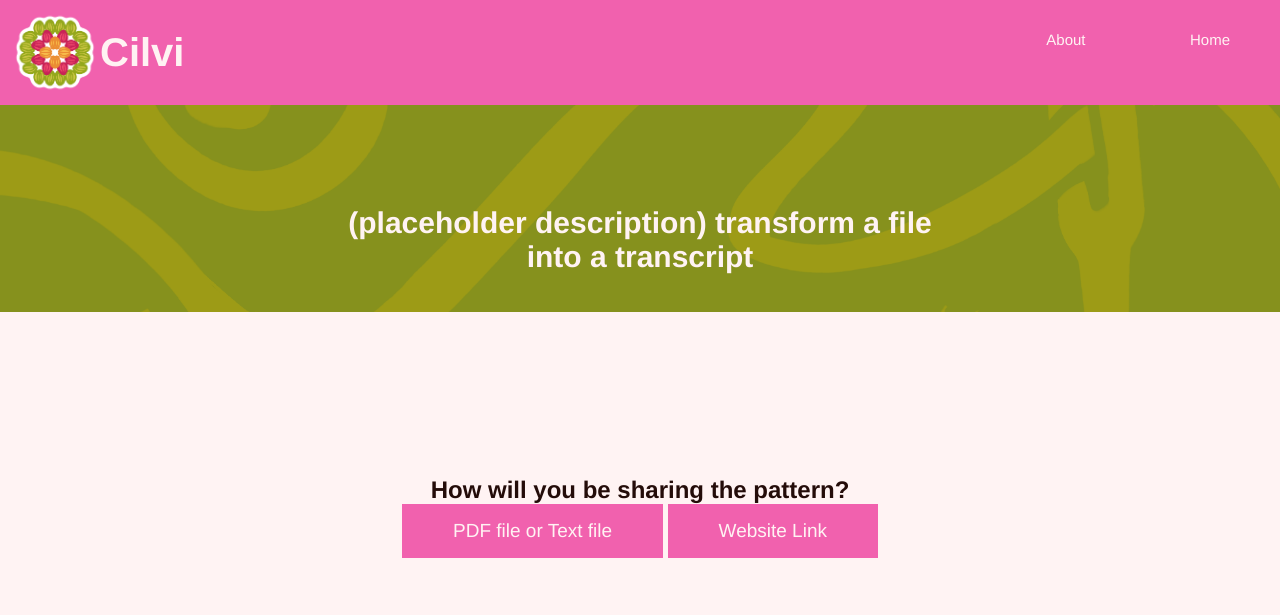
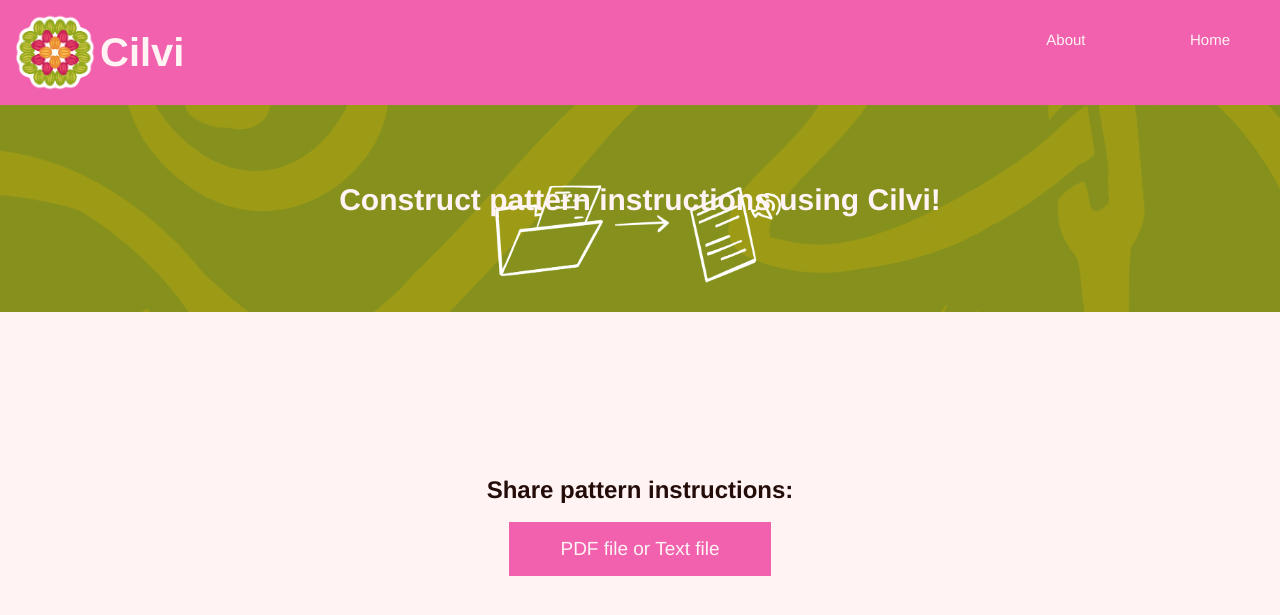
Before and after one commit to AbigailEckstein/NS2025Crochet, a Django app: page / in a window 1280 px wide. Shown: the top 615 px of the page. Run offline with Django 5.2, Linux system fonts and the light colour scheme.

Commit message:
yay styling

```diff
--- a/static/css/stylesheet.css
+++ b/static/css/stylesheet.css
@@ -31,17 +31,26 @@ img {
 
 .overlay-img{
      position: absolute;
-      top: 50%;
+      top: 30%;
       left: 50%;
       transform: translate(-50%, -50%);
     width: 50%;
-    height: 50%;
+    height: 30%;
 
+}
+
+.overlay-img-index{
+    position: absolute;
+      top: 70%;
+      left: 50%;
+      transform: translate(-50%, -50%);
+    width: 25%;
 }
 
 .image-container {
       position: relative;
     width: 100%;
+    height: 90%
 
     }
 
@@ -67,7 +76,7 @@ h2 {
 }
 
 h3 {
-    top: 30%;
+    top: 25%;
     left: 50%;
     transform: translate(-50%, -50%);
     position: absolute;
--- a/templates/about.html
+++ b/templates/about.html
@@ -35,8 +35,9 @@
     </div>
 <div style="text-align: center;">
     <h3 class = h3> About </h3>
-    <p class = h3 style = "font-size: 24px; line-height: 110%"> <br><br><br><br> Cilvi (Creative Instructions for Limited VIsion) is a website created to provide instructions
-    for creative projects such as crochet and knitting.  </p>
+    <p class = h3 style = "font-size: 24px; line-height: 200%; width: 40%; margin-top: 5em;"> Cilvi, or Creative Instructions for Limited VIsion, is a website created to provide instructions
+    for creative projects, specifically crochet and knitting. The site targets abbreviations often used in online needle craft directions, furthermore making the instructions audible for
+    text-to-speech translators. </p>
     </div>
 <main>
 
--- a/templates/index.html
+++ b/templates/index.html
@@ -27,20 +27,25 @@
     </nav>
 
 </header>
+<div class = image-container>
 
-<img src = "{%  static  'css/new_backdrop_index.png' %}" alt = "backgrounddex" height = 100% width = 100%>
+<img src = "{%  static  '/images/new_backdrop_index.png' %}" alt = "background-index" height = 100% width = 100% style="top: 20%;">
+ <img src="{%  static  'images/files_icon.png' %}" alt = "file-icon" width = 90px class = overlay-img-index>
+
+</div>
 
     <div style="text-align: center;">
-    <h3> (placeholder description) transform a file into a transcript </h3>
+    <h3> Construct pattern instructions using Cilvi! </h3>
+        <h3 style = "font-size: 23px; top: 49%"> To learn more, visit our about page </h3>
     </div>
 
 <section style="text-align: center; margin-top: 10em;">
 
 
 
-    <h4>How will you be sharing the pattern?</h4>
+    <h4>Share pattern instructions:</h4>
+    <br>
     <button type = "button" name="b1" onclick="window.location.href='/application'">PDF file or Text file</button>
-    <button type = "button" name="b1">Website Link</button>
 
 </section>
 
```
Also changed, not shown: templates/application.html (+8 -3 lines), static/images/files_icon.png (added), static/images/new_backdrop_index.png (renamed from static/css/new_backdrop_index.png).
